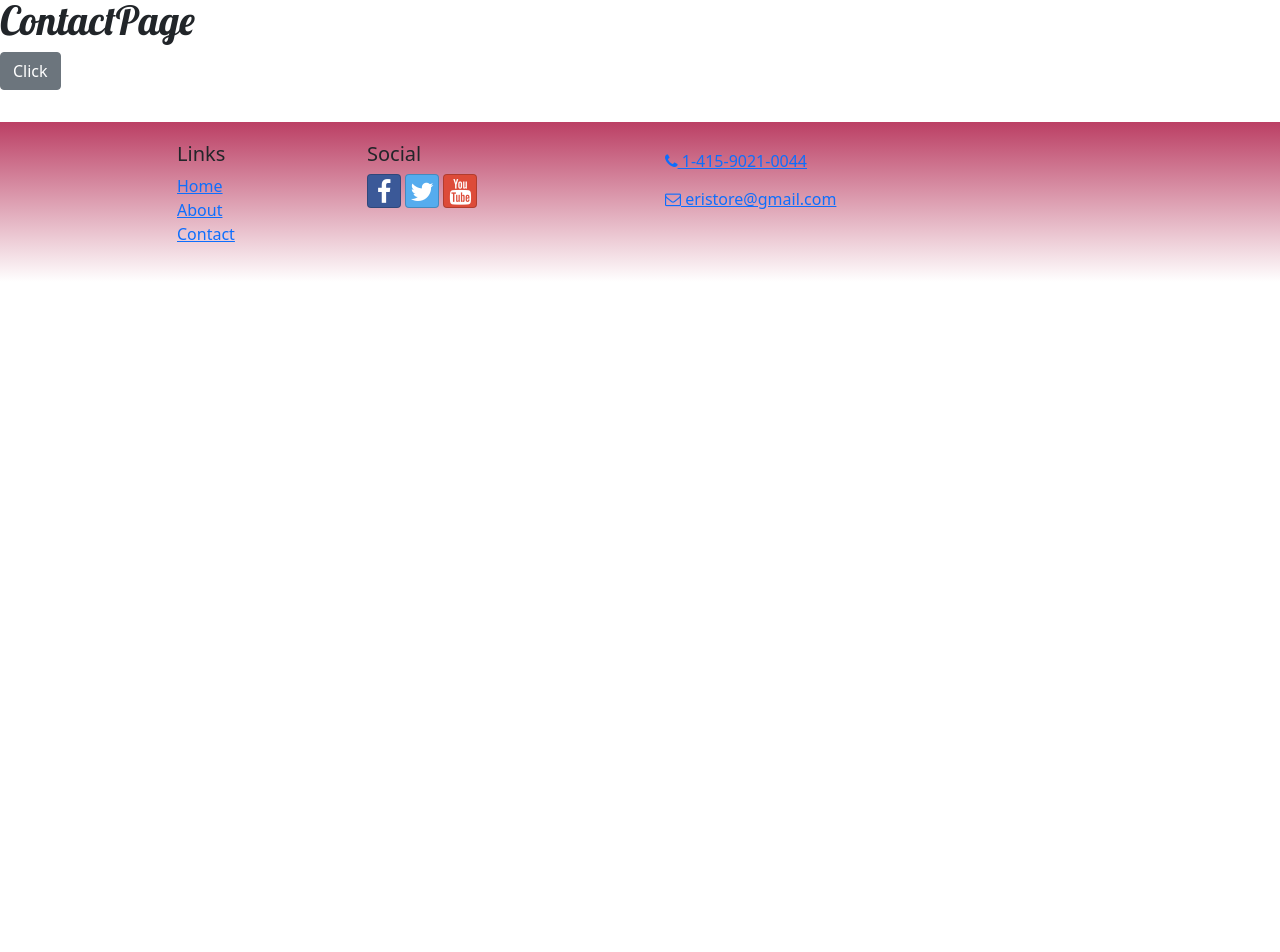
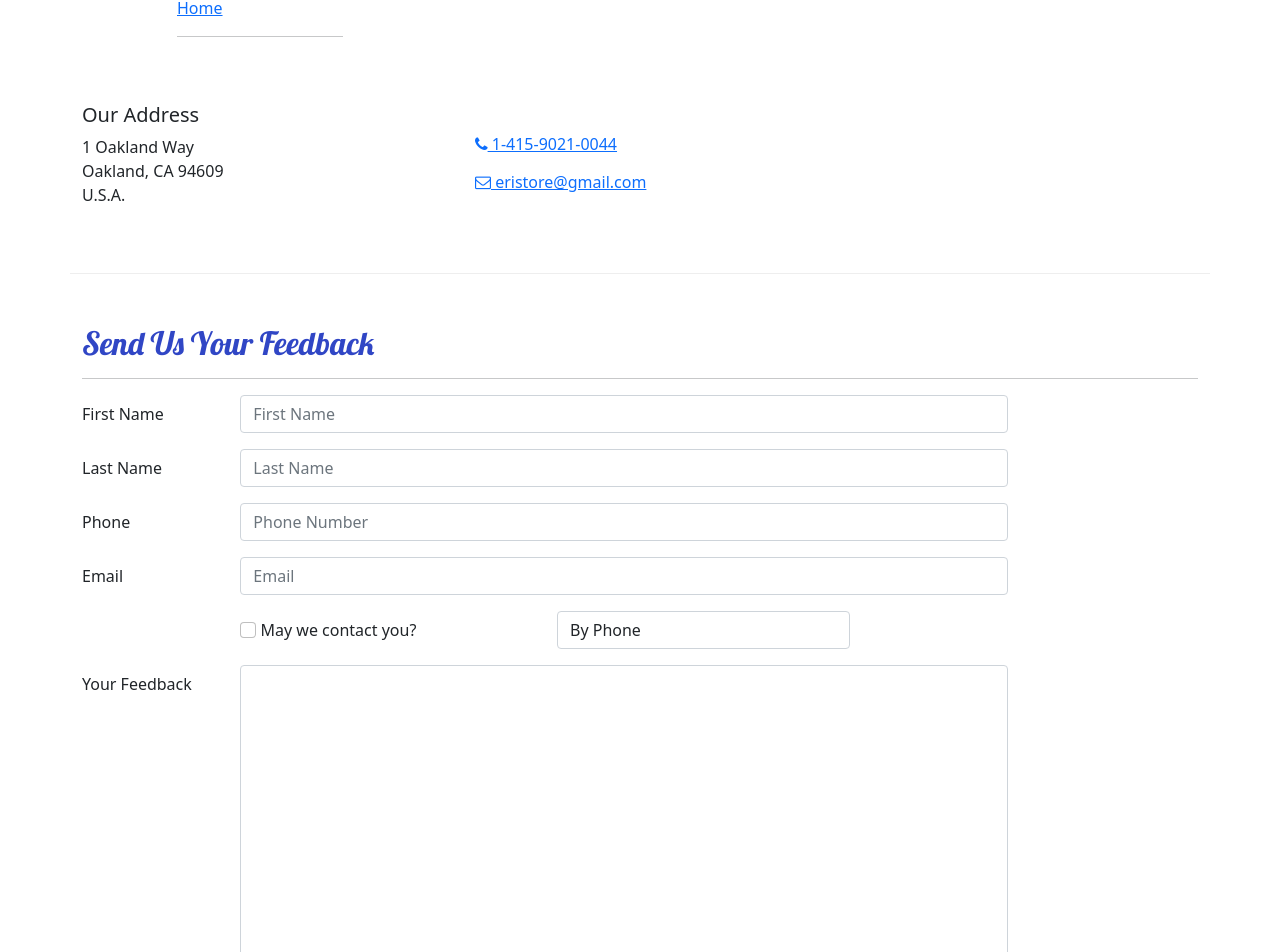
Before and after one commit to Sghsolomon/eristore, a React (Create React App) app: page /contact in a window 1280 px wide. Shown: the part 164-1116 px from the top of the page. Before the commit the page ends 800 px from the top, so only its background shows below. Built offline with nearby package versions, Linux system fonts and the light colour scheme; no server answers.

Commit message:
eleventh commit

```diff
--- a/src/App.css
+++ b/src/App.css
@@ -82,3 +82,8 @@
 .custom-color {
   background: #37c6c7 !important;
 }
+
+.img {
+  width: 100%;
+  height: 550px;
+}
--- /dev/null
+++ b/src/components/ContactForm.js
@@ -0,0 +1,120 @@
+import { Button, Label, Col, FormGroup } from "reactstrap";
+import { Formik, Field, Form, ErrorMessage } from "formik";
+import { validateContactForm } from "../utils/validateContactForm";
+
+const ContactForm = () => {
+  const handleSubmit = (values, { resetForm }) => {
+    console.log("form values:", values);
+    console.log("in JSON format:", JSON.stringify(values));
+    resetForm();
+  };
+
+  return (
+    <Formik
+      initialValues={{
+        firstName: "",
+        lastName: "",
+        phoneNum: "",
+        email: "",
+        agree: false,
+        contactType: "By Phone",
+        feedback: "",
+      }}
+      onSubmit={handleSubmit}
+      validate={validateContactForm}
+    >
+      <Form>
+        <FormGroup row>
+          <Label htmlFor="firstName" md="2">
+            First Name
+          </Label>
+          <Col md="10">
+            <Field
+              name="firstName"
+              placeholder="First Name"
+              className="form-control"
+            />
+            <ErrorMessage name="firstName">
+              {(msg) => <p className="text-danger">{msg}</p>}
+            </ErrorMessage>
+          </Col>
+        </FormGroup>
+        <FormGroup row>
+          <Label htmlFor="lastName" md="2">
+            Last Name
+          </Label>
+          <Col md="10">
+            <Field
+              name="lastName"
+              placeholder="Last Name"
+              className="form-control"
+            />
+            <ErrorMessage name="lastName">
+              {(msg) => <p className="text-danger">{msg}</p>}
+            </ErrorMessage>
+          </Col>
+        </FormGroup>
+        <FormGroup row>
+          <Label htmlFor="phoneNum" md="2">
+            Phone
+          </Label>
+          <Col md="10">
+            <Field
+              name="phoneNum"
+              placeholder="Phone Number"
+              className="form-control"
+            />
+            <ErrorMessage name="phoneNum">
+              {(msg) => <p className="text-danger">{msg}</p>}
+            </ErrorMessage>
+          </Col>
+        </FormGroup>
+        <FormGroup row>
+          <Label htmlFor="email" md="2">
+            Email
+          </Label>
+          <Col md="10">
+            <Field name="email" placeholder="Email" className="form-control" />
+            <ErrorMessage name="email">
+              {(msg) => <p className="text-danger">{msg}</p>}
+            </ErrorMessage>
+          </Col>
+        </FormGroup>
+        <FormGroup row>
+          <Label check md={{ size: 4, offset: 2 }}>
+            <Field name="agree" type="checkbox" className="form-check-input" />{" "}
+            May we contact you?
+          </Label>
+          <Col md="4">
+            <Field name="contactType" as="select" className="form-control">
+              <option>By Phone</option>
+              <option>By Email</option>
+            </Field>
+          </Col>
+        </FormGroup>
+        <FormGroup row>
+          <Label htmlFor="feedback" md="2">
+            Your Feedback
+          </Label>
+          <Col md="10">
+            <Field
+              name="feedback"
+              as="textarea"
+              rows="12"
+              className="form-control"
+            ></Field>
+          </Col>
+        </FormGroup>
+        <FormGroup row>
+          <Col md={{ size: 10, offset: 2 }}>
+            <Button type="submit" color="primary">
+              Send Feedback
+            </Button>
+          </Col>
+        </FormGroup>
+      </Form>
+    </Formik>
+  );
+};
+
+export default ContactForm;
--- a/src/pages/AboutPage.js
+++ b/src/pages/AboutPage.js
@@ -1,4 +1,4 @@
-import { Row, Col, Container } from "reactstrap";
+import { Row, Col } from "reactstrap";
 import { selectSampleNike } from "../features/nikes/nikeSlice";
 import { useSelector } from "react-redux";
 import DetailCard from "../features/display/DetailCard";
@@ -9,6 +9,8 @@
   useSpring,
 } from "@react-spring/web";
 import { useLayoutEffect, useState } from "react";
+import { Link } from "react-router-dom";
+import estore from "../app/assets/image/estore.jpg";
 
 const AboutPage = () => {
   const [activeIndex, setActiveIndex] = useState(0);
@@ -59,45 +61,31 @@
     springApi.start();
   }, [activeIndex]);
 
-  // useEffect(() => {
-  //   const increment = () =>
-  //     setIndex((index) => (index + 1) % sampleNike.length);
-
-  //   const intervalId = setInterval(increment, 2000);
-
-  //   return () => {
-  //     clearInterval(intervalId);
-  //   };
-  // }, []);
-
-  // const transitions = useTransition(sampleNike[index], {
-  //   from: { opacity: 0, transform: "translate3d(-100%, 0,0)" },
-  //   enter: { opacity: 1, transform: "translate3d(0%, 0,0)" },
-  //   leave: { opacity: 0, transform: "translate3d(100%, 0,0)" },
-  // from: { x: -500, y: 0, opacity: 0, transform: "scale(0)" },
-  // enter: { x: 0, y: 0, opacity: 1, transform: "scale(1)" },
-  // leave: { x: 500, y: 0, opacity: 1, transform: "scale(0)" },
-  //   exitBeforeEnter: true,
-  //   config: { duration: 2000 },
-  // });
-
   return (
-    <Container>
+    <div>
+      <Row>
+        <p className="ms-5">
+          <Link className="link-danger" to="/">
+            Eristore
+          </Link>{" "}
+          &gt; Who We Are
+        </p>
+        <img src={estore} alt="eirstore" className="img" />
+      </Row>
       <Row className="row-content">
-        <Col md="5" className="ms-4">
-          <h1>About Us</h1>
+        <Col md="4" className="m-5">
+          <h1>Who We Are</h1>
           <p>
             Eri Store, Inc. is a leading footwear and apparel retailer that
-            unlocks the “inner sneakerhead” in all of us. With approximately
-            2,500 retail stores in 26 countries across North America, Europe,
-            Asia, Australia, and New Zealand, and a licensed store presence in
-            the Middle East and Asia, Eri Store, Inc. has a strong history of
-            sneaker authority that sparks discovery and ignites the power of
-            sneaker culture through its portfolio of brands, including Nike,
-            Kids Eri Store, Champs Sports, WSS, and atmos.{" "}
+            unlocks the “inner sneakerhead” in all of us. With approximately 3
+            retail stores in 3 states across north America and a licensed store
+            presence in the Middle East and Asia, Eri Store, Inc. has a strong
+            history of sneaker authority that sparks discovery and ignites the
+            power of sneaker culture through its portfolio of brands, including
+            Nike, Kids Eri Store, Champs Sports, WSS, and atmos.{" "}
           </p>
         </Col>
-        <Col md="6" className="ms-4">
+        <Col md="6">
           {transitions((springs, item) => {
             return (
               <animated.div style={springs}>
@@ -107,9 +95,11 @@
           })}
         </Col>
       </Row>
-    </Container>
+    </div>
   );
 };
+
+//http://www.gettyimages.com/detail/1243961434' target='_blank' style='color:#a7a7a7;text-decoration:none;font-weight:normal !important;border:none;display:inline-block
 
 export default AboutPage;
 
--- a/src/pages/ContactPage.js
+++ b/src/pages/ContactPage.js
@@ -1,16 +1,46 @@
-import React from "react";
-import { Button } from "reactstrap";
-import { Link } from "react-router-dom";
+import { Container, Row, Col } from "reactstrap";
+import SubHeader from "../components/SubHeader";
+import ContactForm from "../components/ContactForm";
 
 const ContactPage = () => {
-  let num = "5";
   return (
-    <div>
-      <h1>ContactPage</h1>
-      <Link to={num}>
-        <Button>Click</Button>
-      </Link>
-    </div>
+    <Container>
+      <SubHeader current="Contact Us"></SubHeader>
+      <Row className="row-content align-items-center">
+        <Col sm="4">
+          <h5>Our Address</h5>
+          <address>
+            1 Oakland Way
+            <br />
+            Oakland, CA 94609
+            <br />
+            U.S.A.
+          </address>
+        </Col>
+        <Col>
+          <a role="button" className="btn btn-link" href="tel:+12065551234">
+            <i className="fa fa-phone" /> 1-415-9021-0044
+          </a>
+          <br />
+          <a
+            role="button"
+            className="btn btn-link"
+            href="mailto:eristore@gmail.com"
+          >
+            <i className="fa fa-envelope-o" /> eristore@gmail.com
+          </a>
+        </Col>
+      </Row>
+      <Row className="row-content">
+        <Col xs="12">
+          <h2>Send Us Your Feedback</h2>
+          <hr />
+        </Col>
+        <Col md="10">
+          <ContactForm />
+        </Col>
+      </Row>
+    </Container>
   );
 };
 
--- /dev/null
+++ b/src/utils/validateContactForm.js
@@ -0,0 +1,30 @@
+export const validateContactForm = (values) => {
+  const errors = {};
+
+  if (!values.firstName) {
+    errors.firstName = "Required";
+  } else if (values.firstName.length < 2) {
+    errors.firstName = "Must be at least 2 characters.";
+  } else if (values.firstName.length > 15) {
+    errors.firstName = "Must be 15 characters or less";
+  }
+
+  if (!values.lastName) {
+    errors.lastName = "Required";
+  } else if (values.lastName.length < 2) {
+    errors.lastName = "Must be at least 2 characters.";
+  } else if (values.lastName.length > 15) {
+    errors.lastName = "Must be 15 characters or less";
+  }
+
+  const reg = /^\d+$/;
+  if (!reg.test(values.phoneNum)) {
+    errors.phoneNum = "The phone number should contain only numbers.";
+  }
+
+  if (!values.email.includes("@")) {
+    errors.email = "Email should contain a @";
+  }
+
+  return errors;
+};
```
Also changed, not shown: src/app/assets/image/estore.jpg (added).
